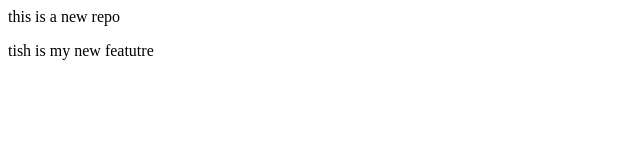
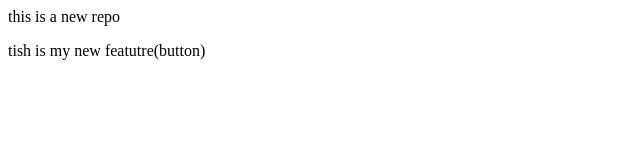
Before and after one commit to vikas2209v-prog/localrepo, a plain HTML site: page index.html in a window 1280 px wide. Shown: the full height of the page, 0-640 px from the left. Drawn offline with Linux system fonts and the light colour scheme.

Commit message:
add button

```diff
--- a/index.html
+++ b/index.html
@@ -1,2 +1,2 @@
 <p>this is a new repo</p>
-<p>tish is my new featutre</p>
+<p>tish is my new featutre(button)</p>
```
